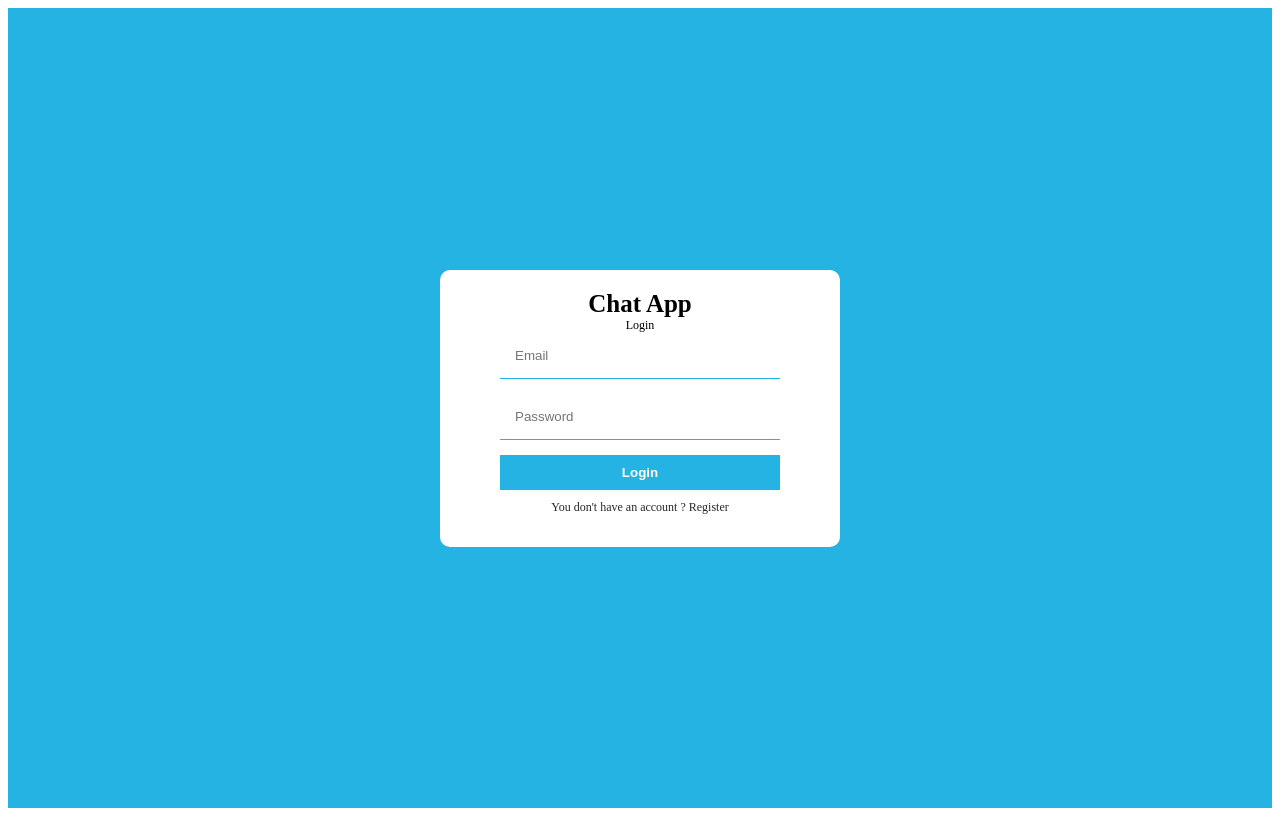
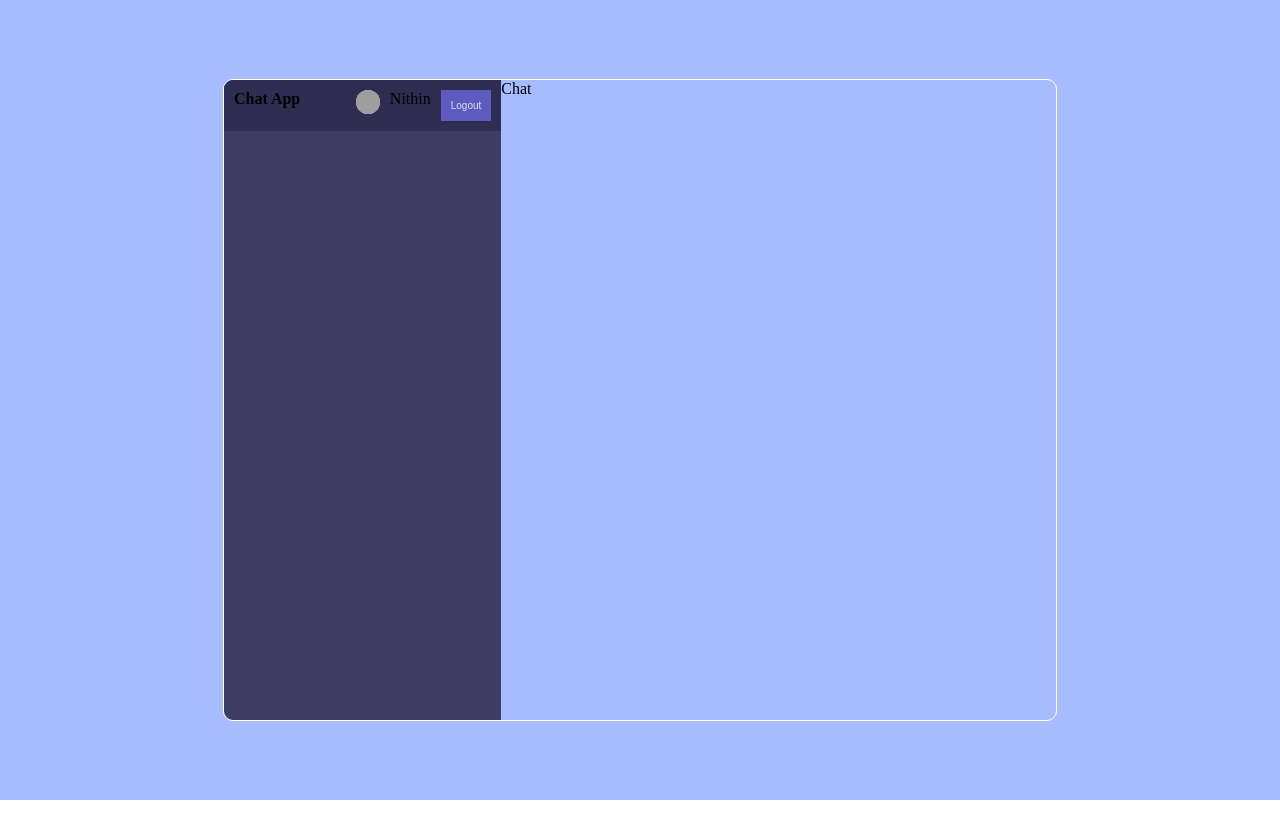
Before and after one commit to nithinpk01/chatApp, a React (Create React App) app: page /login in a window 1280 px wide. Built offline with nearby package versions, Linux system fonts and the light colour scheme; grey boxes are pictures that could not be loaded.

Commit message:
sidebar added

```diff
--- a/src/components/App.js
+++ b/src/components/App.js
@@ -1,4 +1,5 @@
 import './App.css';
+import { Home } from './Home';
 import { Login } from './Login';
 import { Register } from './Register';
 
@@ -6,7 +7,8 @@
   return (
     <div>
       {/* <Register /> */}
-      <Login/>
+      {/* <Login/> */}
+      <Home />
     </div>
   );
 }
--- /dev/null
+++ b/src/components/Chat.jsx
@@ -0,0 +1,7 @@
+import React from 'react'
+
+export const Chat = () => {
+    return (
+        <div className='chat'>Chat</div>
+    )
+}
--- /dev/null
+++ b/src/components/Home.jsx
@@ -0,0 +1,14 @@
+import React from 'react'
+import '../components/Register.scss';
+import { Sidebar } from './Sidebar'
+import { Chat } from './Chat'
+export const Home = () => {
+    return (
+        <div className='home'>
+            <div className='container'>
+                <Sidebar />
+                <Chat />
+            </div>
+        </div>
+    )
+}
--- /dev/null
+++ b/src/components/Navbar.jsx
@@ -0,0 +1,13 @@
+import React from 'react'
+export const Navbar = () => {
+    return (
+        <div className='navbar'>
+            <span className="logo">Chat App</span>
+            <div className="user">
+                <img src="https://encrypted-tbn0.gstatic.com/images?q=tbn:ANd9GcQ8-qoEu8CufLRikenolkGsWfU8deYoArcacQBtKn1rPQ&s" alt="" />
+                <span>Nithin</span>
+                <button>Logout</button>
+            </div>
+        </div>
+    )
+}
--- a/src/components/Register.scss
+++ b/src/components/Register.scss
@@ -1,3 +1,8 @@
+* {
+  margin: 0;
+  padding: 0;
+}
+
 .form-container {
   background-color: rgb(36, 179, 227);
   height: 100vh;
@@ -12,23 +17,28 @@
     display: flex;
     flex-direction: column;
     align-items: center;
-    .logo{
+
+    .logo {
       font-weight: bold;
       font-size: 25px;
     }
-    .title{
+
+    .title {
       font-size: 12px;
     }
+
     form {
       display: flex;
       flex-direction: column;
       gap: 15px;
-      input{
+
+      input {
         padding: 15px;
-        border:none;
-        width:250px;
+        border: none;
+        width: 250px;
         border-bottom: 1px solid rgb(36, 179, 227);
       }
+
       button {
         background-color: rgb(36, 179, 227);
         color: white;
@@ -38,7 +48,8 @@
         cursor: pointer;
       }
     }
-    p{
+
+    p {
       margin-top: 10px;
       font-size: 12px;
       color: rgb(41, 38, 38);
@@ -46,3 +57,63 @@
   }
 
 }
+
+.home {
+  background-color: #a7bcff;
+  height: 100vh;
+  display: flex;
+  align-items: center;
+  justify-content: center;
+}
+
+.container {
+  border: 1px solid white;
+  border-radius: 10px;
+  width: 65%;
+  height: 80%;
+  display: flex;
+  overflow: hidden;
+
+  .sidebar {
+    flex: 1;
+    background-color: #3e3c61;
+
+    .navbar {
+      display: flex;
+      justify-content: space-between;
+      padding: 10px;
+      background-color: #2f2d52;
+
+      .logo {
+        font-weight: bold;
+      }
+
+      .user {
+        display: flex;
+        gap: 10px;
+
+        img {
+          background-color: #ddddf7;
+          height: 24px;
+          width: 24px;
+          border-radius: 50%;
+          object-fit: cover;
+        }
+
+        button {
+          background-color: #5d5bBd;
+          color: #ddddf7;
+          font-size: 10px;
+          border: none;
+          padding: 10px;
+        }
+      }
+    }
+  }
+
+  .chat {
+    flex: 2;
+  }
+}
+
+.sidebar {}
--- /dev/null
+++ b/src/components/Sidebar.jsx
@@ -0,0 +1,10 @@
+import React from 'react'
+import { Navbar } from './Navbar'
+
+export const Sidebar = () => {
+    return (
+        <div className='sidebar'>
+            <Navbar />
+        </div>
+    )
+}
```
